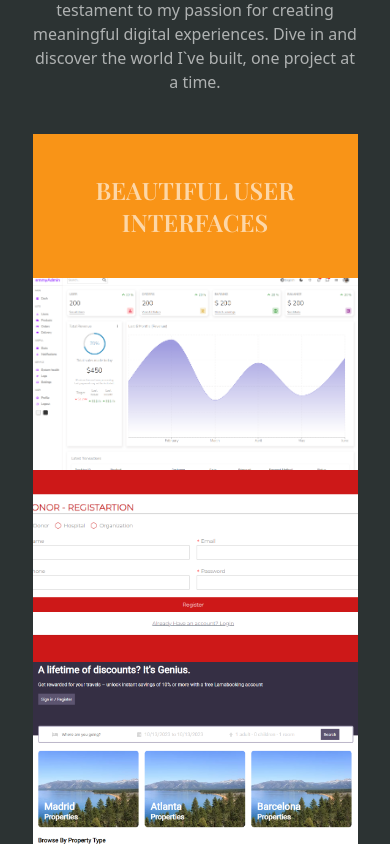
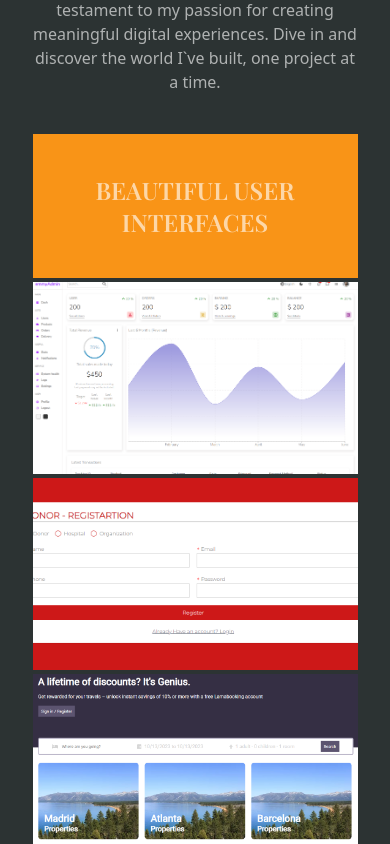
Before and after one commit to Emmyojile/portfolio-v2, a React (Vite) app: page / in a window 390 px wide. Shown: the part 3200-4044 px from the top of the page. Built offline with nearby package versions, Linux system fonts and the light colour scheme.

Commit message:
project display on mobile

```diff
--- a/src/scenes/Projects.jsx
+++ b/src/scenes/Projects.jsx
@@ -133,8 +133,8 @@ const Projects = () => {
       {/* PROJECTS */}
       <div className="flex justify-center">
         <motion.div
-          className="grid-cols-1 sm:grid sm:grid-cols-1 md:grid-cols-3 lg:grid-cols-3 gap-1"
-          initial="hidden"
+          className="grid grid-cols-1 sm:grid sm:grid-cols-1 md:grid-cols-3 lg:grid-cols-3 gap-1"
+          initial="hiden"
           whileInView="visible"
           viewport={{ once: true, amount: 0.5 }}
           variants={container}
```
